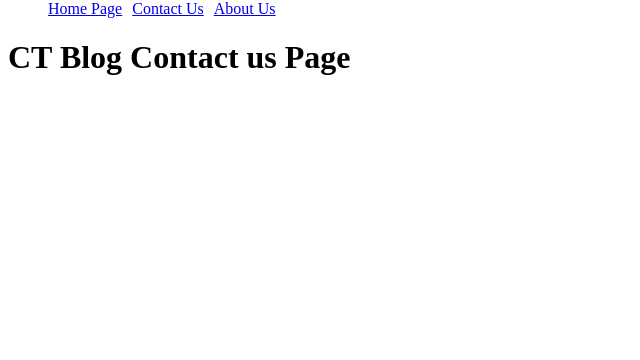
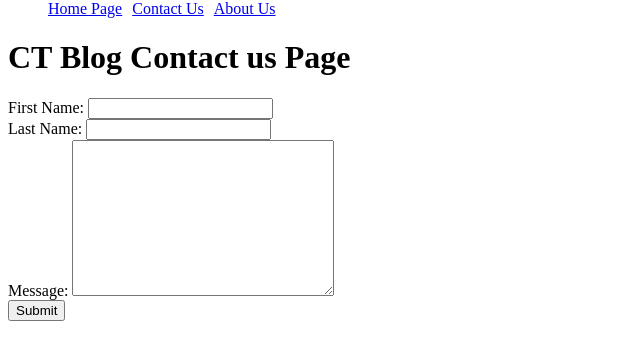
Before and after one commit to armenuhitoroyan/python-django, a Django app: page /contact-us/ in a window 1280 px wide. Shown: the part 16-376 px from the top of the page, without its empty margins (0-640 px from the left). Run offline with Django 5.2, Linux system fonts and the light colour scheme.

Commit message:
added contact table

```diff
--- a/ctblog/blog/admin.py
+++ b/ctblog/blog/admin.py
@@ -1,6 +1,7 @@
 from django.contrib import admin
-from .models import Blog
+from .models import Blog, Contact
 
 # Register your models here.
 
 admin.site.register(Blog)
+admin.site.register(Contact)
--- a/ctblog/blog/templates/contact_us.html
+++ b/ctblog/blog/templates/contact_us.html
@@ -2,4 +2,17 @@
 
 {%block content%}
 <h1>CT Blog Contact us Page</h1>
+
+<form action="post">{%csrf_token%}
+    <label for="first_name">First Name: </label>
+    <input type="text" name="first_name" id="first_name">
+    <br>
+    <label for="last_name">Last Name: </label>
+    <input type="text" name="last_name" id="last_name">
+    <br>
+    <label for="message">Message: </label>
+    <textarea name="message" id="message" cols="30" rows="10"></textarea>
+    <br>
+    <button>Submit</button>
+</form>
 {%endblock%}
```
Also changed, not shown: ctblog/blog/models.py (+10 -0 lines), ctblog/blog/migrations/0002_contact.py (added), ctblog/db.sqlite3.
